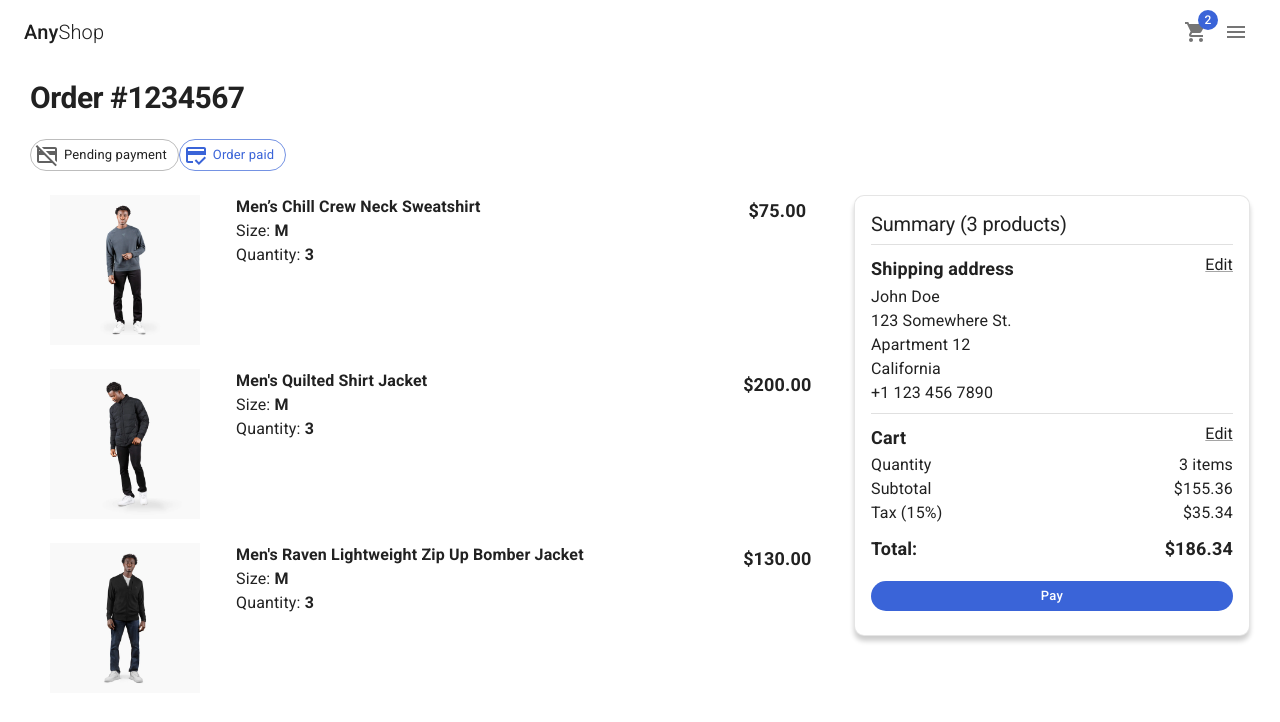
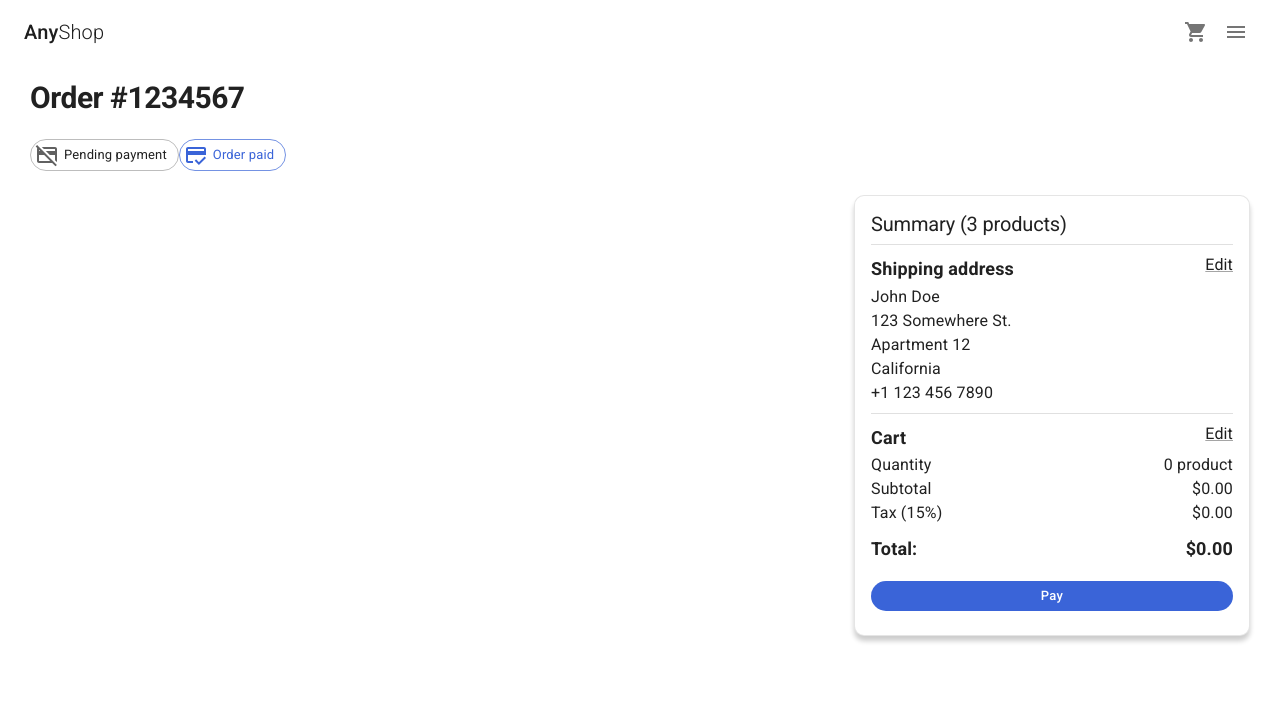
Before and after one commit to jpin730/next-any-shop, a Next.js app: page /order/1 in a window 1280 px wide. Shown: the top 722 px of the page. Built offline with nearby package versions, Linux system fonts and the light colour scheme.

Commit message:
feat: :sparkles: add products to cart

```diff
--- a/src/components/cart/CartList.tsx
+++ b/src/components/cart/CartList.tsx
@@ -1,4 +1,3 @@
-import { initialData } from '@/database/data'
 import {
   Box,
   Button,
@@ -9,32 +8,42 @@ import {
   Typography,
 } from '@mui/material'
 import NextLink from 'next/link'
-import { type FC } from 'react'
+import { useContext, type FC } from 'react'
 import { ItemCounter } from '../shared/ItemCounter'
 import { toCurrency } from '@/utils/toCurrency'
-
-const productsInCart = [
-  initialData.products[0],
-  initialData.products[1],
-  initialData.products[2],
-]
+import { CartContext } from '@/context/cart/CartProvider'
+import { type ICartProduct } from '@/interfaces/ICartProduct'
 
 interface Props {
   editable?: boolean
 }
 
 export const CartList: FC<Props> = ({ editable = false }) => {
+  const { cart, updateCartQuantity, removeCartProduct } =
+    useContext(CartContext)
+
+  const onNewCartQuantityValue = (
+    product: ICartProduct,
+    newQuantityValue: number,
+  ): void => {
+    product.quantity = newQuantityValue
+    updateCartQuantity(product)
+  }
   return (
     <>
-      {productsInCart.map((product) => (
-        <Grid container spacing={2} key={product.slug} sx={{ mb: 3 }}>
+      {cart.map((product) => (
+        <Grid
+          container
+          spacing={2}
+          key={product.slug + product.size}
+          sx={{ mb: 3 }}
+        >
           <Grid item xs={3}>
-            {/* TODO: Go to product details page */}
-            <NextLink href="/product/slug">
+            <NextLink href={`/product/${product.slug}`}>
               <Link component="span" sx={{ borderRadius: 3 }}>
                 <CardActionArea>
                   <CardMedia
-                    image={`/products/${product.images.at(0)}`}
+                    image={`/products/${product.image}`}
                     component="img"
                     sx={{
                       borderRadius: 3,
@@ -48,18 +57,28 @@ export const CartList: FC<Props> = ({ editable = false }) => {
           </Grid>
           <Grid item xs={7}>
             <Box display="flex" flexDirection="column">
-              <Typography variant="body1" fontWeight="600">
-                {product.title}
-              </Typography>
+              <NextLink href={`/product/${product.slug}`}>
+                <Link component="span" underline="hover">
+                  <Typography variant="body1" fontWeight="600">
+                    {product.title}
+                  </Typography>
+                </Link>
+              </NextLink>
               <Typography variant="body1">
-                Size: <strong>M</strong>
+                Size: <strong>{product.size}</strong>
               </Typography>
 
               {editable ? (
-                <ItemCounter />
+                <ItemCounter
+                  currentValue={product.quantity}
+                  maxValue={10}
+                  updatedQuantity={(value) => {
+                    onNewCartQuantityValue(product, value)
+                  }}
+                />
               ) : (
                 <Typography>
-                  Quantity: <strong>3</strong>
+                  Quantity: <strong>{product.quantity}</strong>
                 </Typography>
               )}
             </Box>
@@ -76,7 +95,13 @@ export const CartList: FC<Props> = ({ editable = false }) => {
             </Typography>
 
             {editable && (
-              <Button variant="text" color="secondary">
+              <Button
+                variant="text"
+                color="secondary"
+                onClick={() => {
+                  removeCartProduct(product)
+                }}
+              >
                 Remove
               </Button>
             )}
--- a/src/components/cart/OrderSummary.tsx
+++ b/src/components/cart/OrderSummary.tsx
@@ -1,36 +1,41 @@
+import { CartContext } from '@/context/cart/CartProvider'
 import { toCurrency } from '@/utils/toCurrency'
 import { Grid, Typography } from '@mui/material'
-import { type FC } from 'react'
+import { useContext, type FC } from 'react'
 
 export const OrderSummary: FC = () => {
+  const { numberOfItems, subTotal, total, tax } = useContext(CartContext)
+
   return (
     <Grid container>
       <Grid item xs={6}>
         <Typography>Quantity</Typography>
       </Grid>
       <Grid item xs={6} display="flex" justifyContent="end">
-        <Typography>3 items</Typography>
+        <Typography>
+          {numberOfItems} {numberOfItems > 1 ? 'products' : 'product'}
+        </Typography>
       </Grid>
 
       <Grid item xs={6}>
         <Typography>Subtotal</Typography>
       </Grid>
       <Grid item xs={6} display="flex" justifyContent="end">
-        <Typography>{toCurrency(155.36)}</Typography>
+        <Typography>{toCurrency(subTotal)}</Typography>
       </Grid>
 
       <Grid item xs={6}>
         <Typography>Tax (15%)</Typography>
       </Grid>
       <Grid item xs={6} display="flex" justifyContent="end">
-        <Typography>{toCurrency(35.34)}</Typography>
+        <Typography>{toCurrency(tax)}</Typography>
       </Grid>
 
       <Grid item xs={6} sx={{ mt: 1 }}>
         <Typography variant="subtitle1">Total:</Typography>
       </Grid>
       <Grid item xs={6} sx={{ mt: 1 }} display="flex" justifyContent="end">
-        <Typography variant="subtitle1">{toCurrency(186.34)}</Typography>
+        <Typography variant="subtitle1">{toCurrency(total)}</Typography>
       </Grid>
     </Grid>
   )
--- a/src/components/shared/Navbar.tsx
+++ b/src/components/shared/Navbar.tsx
@@ -15,6 +15,7 @@ import { useContext, type FC, useState } from 'react'
 import { useRouter } from 'next/router'
 import { SharedContext } from '@/context/shared/SharedProvider'
 import { Input, InputAdornment } from '@mui/material'
+import { CartContext } from '@/context/cart/CartProvider'
 
 interface NavItem {
   text: string
@@ -37,8 +38,11 @@ const navItems: NavItem[] = [
 ]
 
 export const Navbar: FC = () => {
+  const { asPath, push } = useRouter()
+
   const { toggleSideMenu } = useContext(SharedContext)
-  const { asPath, push } = useRouter()
+  const { numberOfItems } = useContext(CartContext)
+
   const [searchTerm, setSearchTerm] = useState('')
   const [isSearchVisible, setIsSearchVisible] = useState(false)
 
@@ -135,7 +139,10 @@ export const Navbar: FC = () => {
         <NextLink href="/cart">
           <Link component="span">
             <IconButton>
-              <Badge badgeContent={2} color="secondary">
+              <Badge
+                color="secondary"
+                badgeContent={numberOfItems > 9 ? '+9' : numberOfItems}
+              >
                 <ShoppingCart />
               </Badge>
             </IconButton>
--- a/src/components/shared/ShopLayout.tsx
+++ b/src/components/shared/ShopLayout.tsx
@@ -36,6 +36,7 @@ export const ShopLayout: FC<Props> = ({
       <SideMenu />
 
       <main
+        className="fadeIn"
         style={{
           margin: '80px auto',
           maxWidth: '1440px',
--- a/src/pages/cart/index.tsx
+++ b/src/pages/cart/index.tsx
@@ -21,7 +21,7 @@ const CartPage: NextPage = () => {
 
       <Grid container columnSpacing={2}>
         <Grid item xs={12} md={8}>
-          <CartList />
+          <CartList editable />
         </Grid>
         <Grid item xs={12} md={4}>
           <Card className="summary-card">
```
